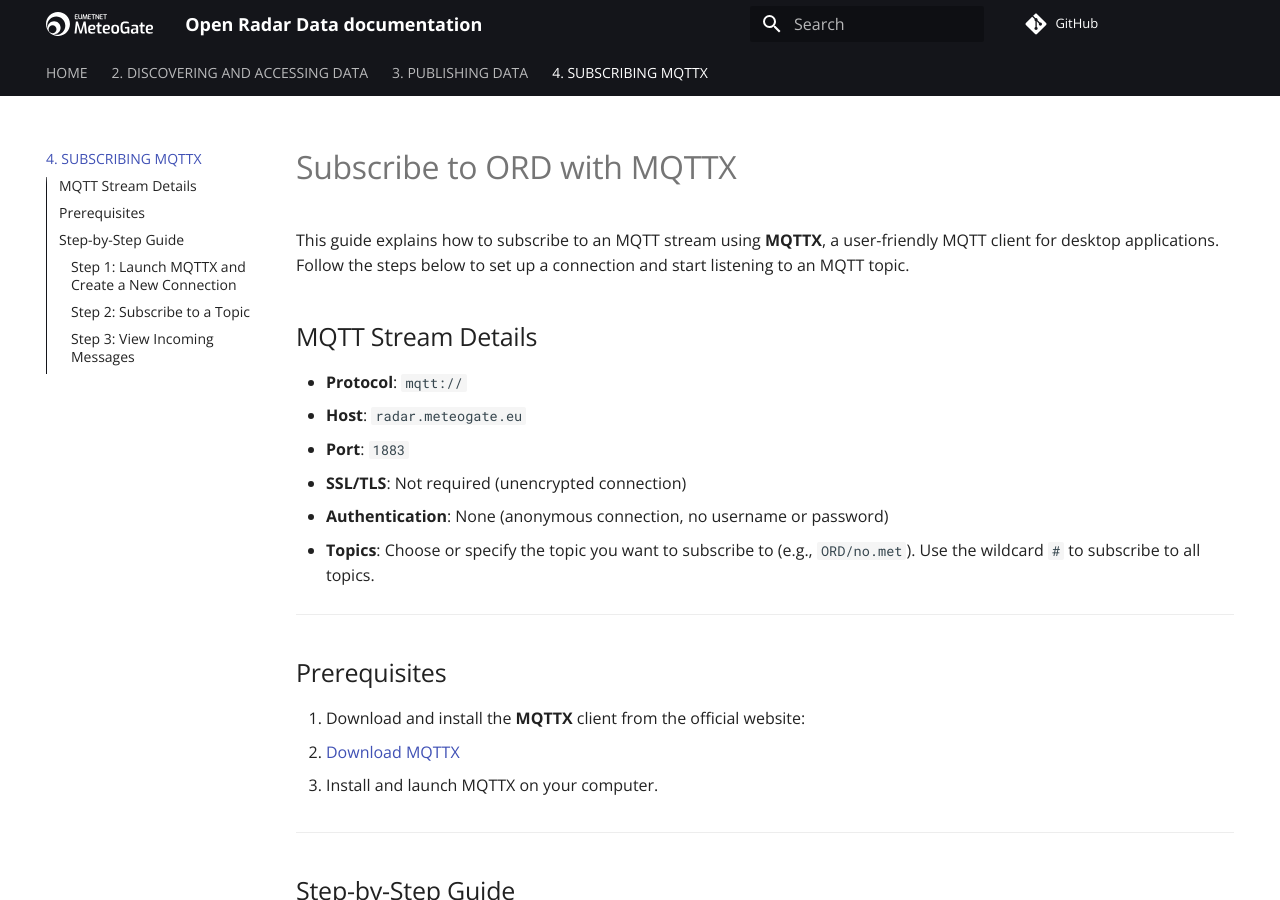
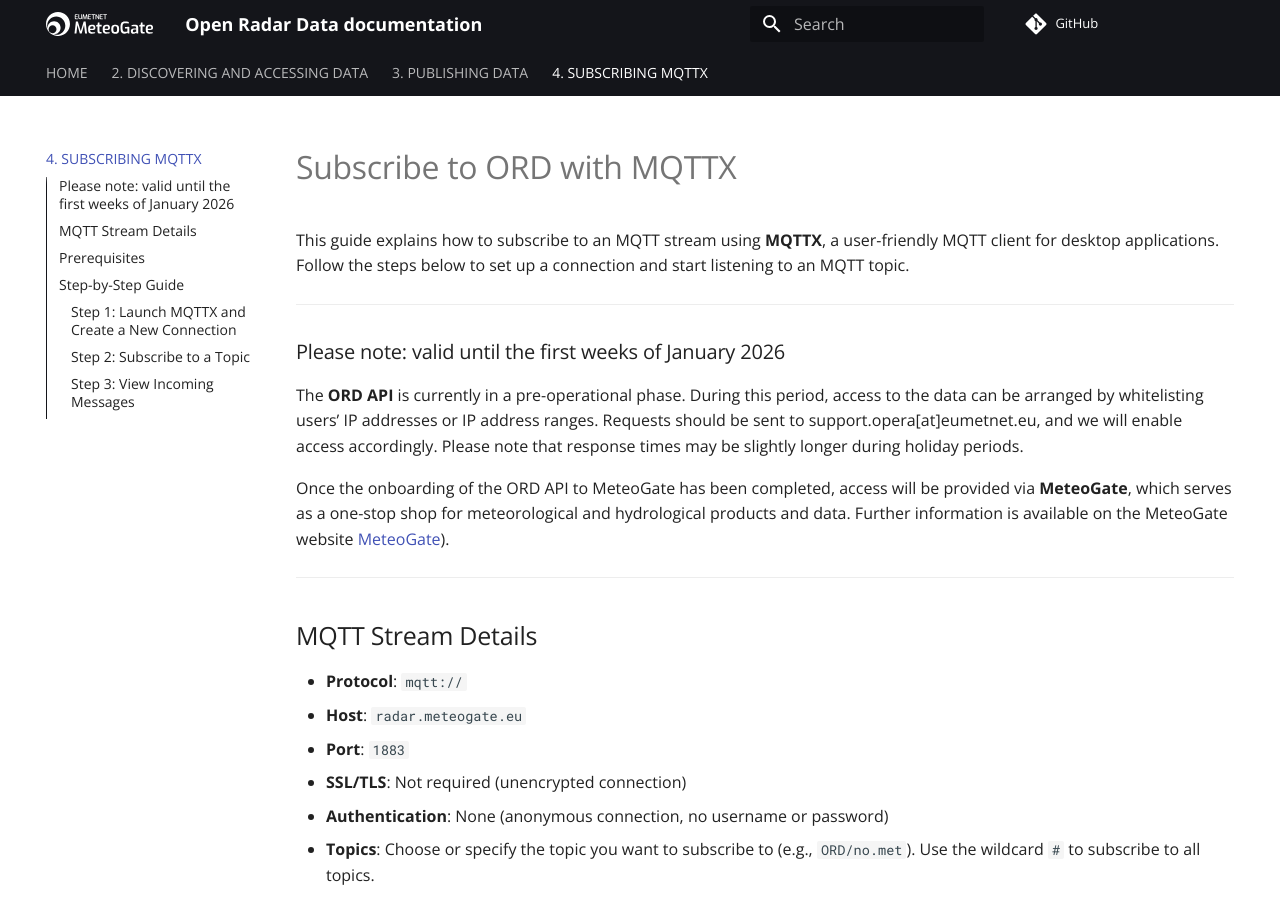
Before and after one commit to EUMETNET/openradardata-documentation, an MkDocs documentation site: the page built from docs/4-ORD-API-subscribing-MQTTX.md, in a window 1280 px wide and 900 px high. Built offline with MkDocs 1.6.1 and Material for MkDocs 9.7.7, drawn with Linux system fonts in a browser that asks for light colours; comment, search, counter and statistics services are not loaded.

Commit message:
Update 4-ORD-API-subscribing-MQTTX.md

```diff
--- a/docs/4-ORD-API-subscribing-MQTTX.md
+++ b/docs/4-ORD-API-subscribing-MQTTX.md
@@ -2,6 +2,14 @@
 
 This guide explains how to subscribe to an MQTT stream using **MQTTX**, a user-friendly MQTT client for desktop applications. Follow the steps below to set up a connection and start listening to an MQTT topic.
 
+---
+### Please note: valid until the first weeks of January 2026
+
+The **ORD API** is currently in a pre-operational phase. During this period, access to the data can be arranged by whitelisting users’ IP addresses or IP address ranges. Requests should be sent to support.opera[at]eumetnet.eu, and we will enable access accordingly. Please note that response times may be slightly longer during holiday periods.
+
+Once the onboarding of the ORD API to MeteoGate has been completed, access will be provided via **MeteoGate**, which serves as a one-stop shop for meteorological and hydrological products and data. Further information is available on the MeteoGate website [MeteoGate](https://meteogate.eu/)).
+
+---
 
 ## MQTT Stream Details
 
```
